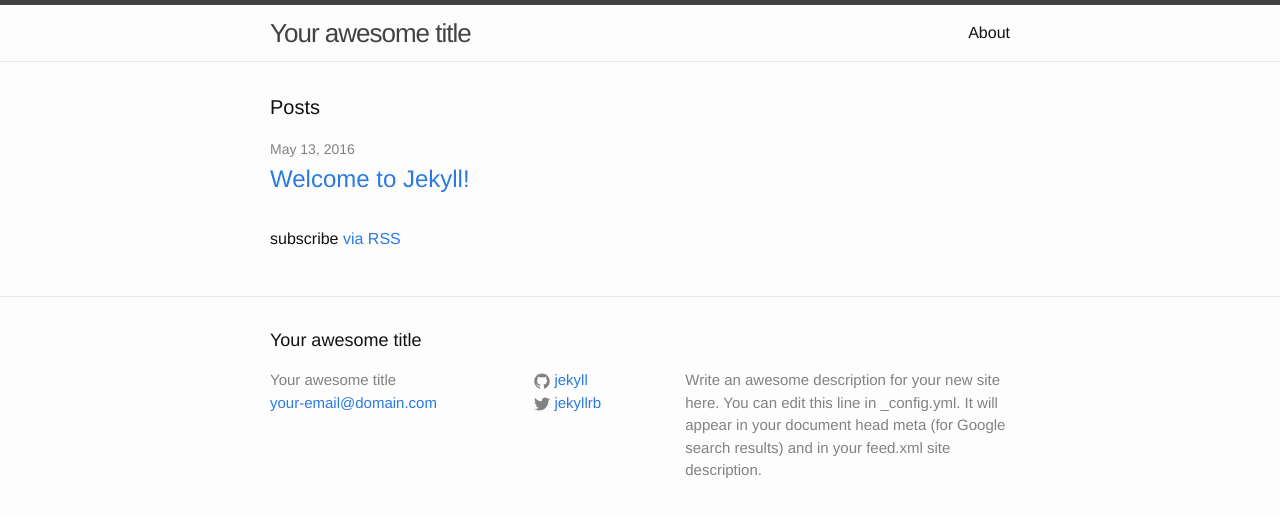
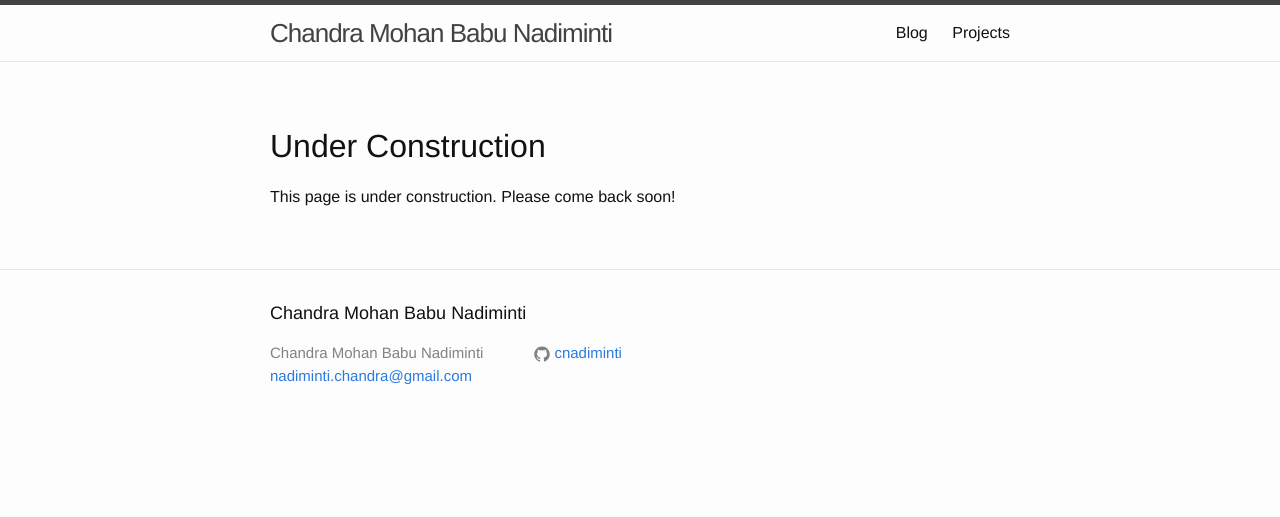
Before and after one commit to cnadiminti/cnadiminti.github.io, a Jekyll site: the page built from index.md, in a window 1280 px wide. Shown: the top 517 px of the page. Built offline with Jekyll 4.4.1, drawn with Linux system fonts in a browser that asks for light colours.

Commit message:
With my own basic data

```diff
--- a/_config.yml
+++ b/_config.yml
@@ -6,16 +6,16 @@
 # 'jekyll serve'. If you change this file, please restart the server process.
 
 # Site settings
-title: Your awesome title
-email: your-email@domain.com
-description: > # this means to ignore newlines until "baseurl:"
-  Write an awesome description for your new site here. You can edit this
-  line in _config.yml. It will appear in your document head meta (for
-  Google search results) and in your feed.xml site description.
-baseurl: "" # the subpath of your site, e.g. /blog
-url: "http://yourdomain.com" # the base hostname & protocol for your site
-twitter_username: jekyllrb
-github_username:  jekyll
+title: Chandra Mohan Babu Nadiminti
+email: nadiminti.chandra@gmail.com
+#description: > # this means to ignore newlines until "baseurl:"
+#  Write an awesome description for your new site here. You can edit this
+#  line in _config.yml. It will appear in your document head meta (for
+#  Google search results) and in your feed.xml site description.
+#baseurl: "" # the subpath of your site, e.g. /blog
+#url: "http://yourdomain.com" # the base hostname & protocol for your site
+#twitter_username: jekyllrb
+github_username:  cnadiminti
 
 # Build settings
 markdown: kramdown
--- a/_posts/2016-05-13-welcome-to-jekyll.markdown
+++ /dev/null
@@ -1,25 +0,0 @@
----
-layout: post
-title:  "Welcome to Jekyll!"
-date:   2016-05-13 12:38:35 -0700
-categories: jekyll update
----
-You’ll find this post in your `_posts` directory. Go ahead and edit it and re-build the site to see your changes. You can rebuild the site in many different ways, but the most common way is to run `jekyll serve`, which launches a web server and auto-regenerates your site when a file is updated.
-
-To add new posts, simply add a file in the `_posts` directory that follows the convention `YYYY-MM-DD-name-of-post.ext` and includes the necessary front matter. Take a look at the source for this post to get an idea about how it works.
-
-Jekyll also offers powerful support for code snippets:
-
-{% highlight ruby %}
-def print_hi(name)
-  puts "Hi, #{name}"
-end
-print_hi('Tom')
-#=> prints 'Hi, Tom' to STDOUT.
-{% endhighlight %}
-
-Check out the [Jekyll docs][jekyll-docs] for more info on how to get the most out of Jekyll. File all bugs/feature requests at [Jekyll’s GitHub repo][jekyll-gh]. If you have questions, you can ask them on [Jekyll Talk][jekyll-talk].
-
-[jekyll-docs]: http://jekyllrb.com/docs/home
-[jekyll-gh]:   https://github.com/jekyll/jekyll
-[jekyll-talk]: https://talk.jekyllrb.com/
--- a/about.md
+++ /dev/null
@@ -1,15 +0,0 @@
----
-layout: page
-title: About
-permalink: /about/
----
-
-This is the base Jekyll theme. You can find out more info about customizing your Jekyll theme, as well as basic Jekyll usage documentation at [jekyllrb.com](http://jekyllrb.com/)
-
-You can find the source code for the Jekyll new theme at:
-{% include icon-github.html username="jglovier" %} /
-[jekyll-new](https://github.com/jglovier/jekyll-new)
-
-You can find the source code for Jekyll at
-{% include icon-github.html username="jekyll" %} /
-[jekyll](https://github.com/jekyll/jekyll)
--- a/index.html
+++ b/blog.html
@@ -1,5 +1,7 @@
 ---
 layout: default
+title: Blog
+permalink: /blog/
 ---
 
 <div class="home">
@@ -18,6 +20,4 @@ layout: default
     {% endfor %}
   </ul>
 
-  <p class="rss-subscribe">subscribe <a href="{{ "/feed.xml" | prepend: site.baseurl }}">via RSS</a></p>
-
 </div>
--- /dev/null
+++ b/index.md
@@ -0,0 +1,7 @@
+---
+layout: page
+---
+
+## Under Construction
+
+This page is under construction. Please come back soon!
```
Also changed, not shown: projects.md (added, +12 -0 lines).
